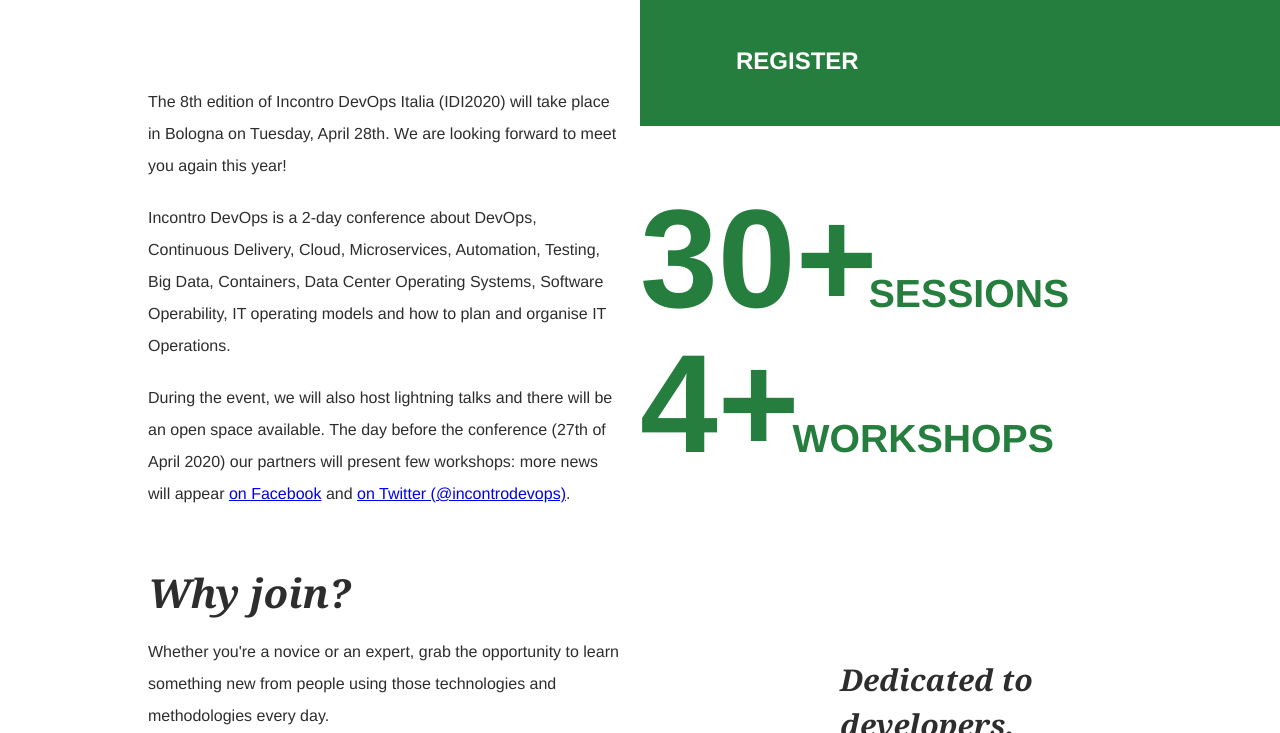
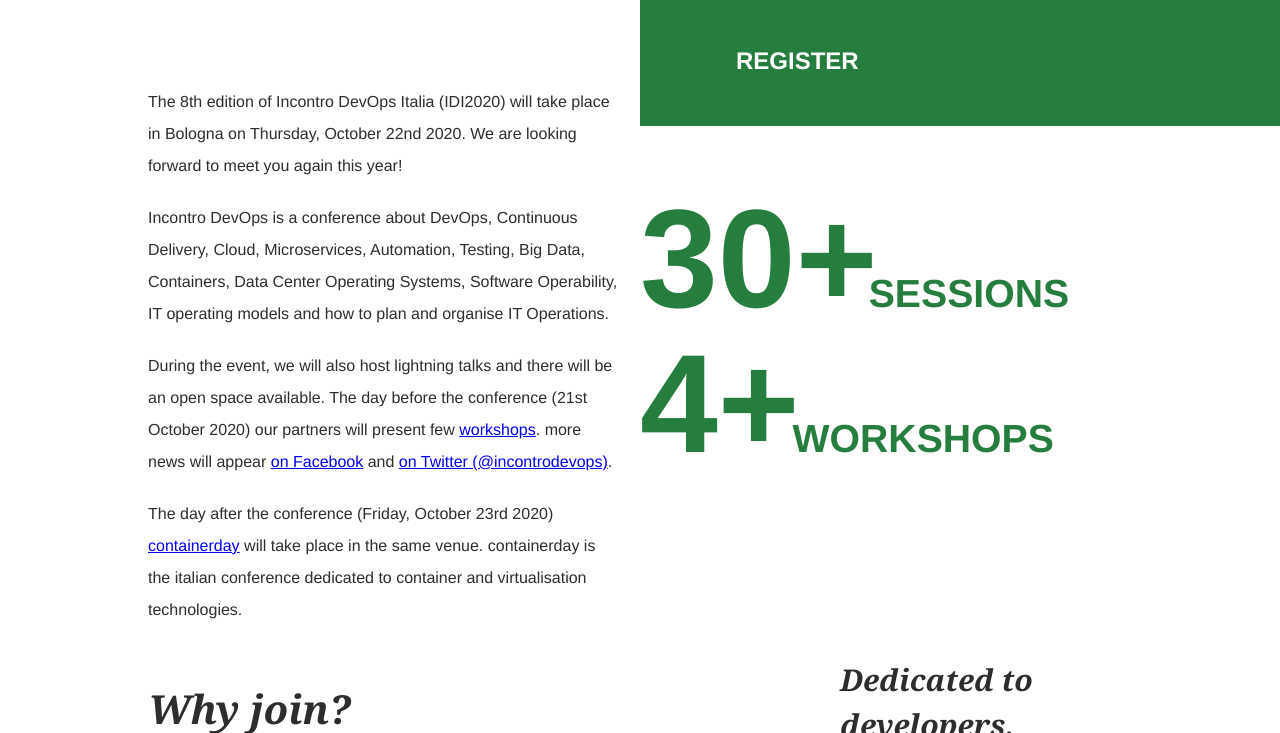
Before and after one commit to giuliatosato/2020.incontrodevops.it, a Jekyll site: the page built from index.html, in a window 1280 px wide and 900 px high, scrolled down 607 px, cut to the strip 167-900 px from the top of the window. Built offline with Jekyll 4.4.1, drawn with Linux system fonts in a browser that asks for light colours; some web fonts are replaced; comment, search, counter and statistics services are not loaded.

Commit message:
udpdate date, add containerday ref

```diff
--- a/_includes/index/conf-infos.html
+++ b/_includes/index/conf-infos.html
@@ -2,12 +2,16 @@
   <div class="conf-infos">
     <div class="conf-infos__column">
       <p class="conf-infos__text">
-        The 8th edition of Incontro DevOps Italia (IDI2020) will take place in Bologna on Tuesday, April 28th. We are looking forward to meet you again this year!
+        The 8th edition of Incontro DevOps Italia (IDI2020) will take place in Bologna on Thursday, October 22nd 2020. We are looking forward to meet you again this year!
       </p>
       <p class="conf-infos__text">
-        Incontro DevOps is a 2-day conference about DevOps, Continuous Delivery, Cloud, Microservices, Automation, Testing, Big Data, Containers, Data Center Operating Systems, Software Operability, IT operating models and how to plan and organise IT Operations.
+        Incontro DevOps is a conference about DevOps, Continuous Delivery, Cloud, Microservices, Automation, Testing, Big Data, Containers, Data Center Operating Systems, Software Operability, IT operating models and how to plan and organise IT Operations.
       <p class="conf-infos__text">
-        During the event, we will also host lightning talks and there will be an open space available. The day before the conference (27th of April 2020) our partners will present few workshops: more news will appear <a href="https://www.facebook.com/incontrodevops/" target="_blank">on Facebook</a> and <a href="https://twitter.com/incontrodevops" target="_blank">on Twitter (@incontrodevops)</a>.
+        During the event, we will also host lightning talks and there will be an open space available.
+        The day before the conference (21st October 2020) our partners will present few <a href="https://2020.incontrodevops.it/workshop.html" target="_blank">workshops</a>.  more news will appear <a href="https://www.facebook.com/incontrodevops/" target="_blank">on Facebook</a> and <a href="https://twitter.com/incontrodevops" target="_blank">on Twitter (@incontrodevops)</a>.
+      </p>
+      <p class="conf-infos__text">
+        The day after the conference (Friday, October 23rd 2020) <a href="https://2020.containerday.it" target="_blank">containerday</a> will take place in the same venue. containerday is the italian conference dedicated to container and virtualisation technologies.
       </p>
 
       <h4 class="conf-infos__title">
```
